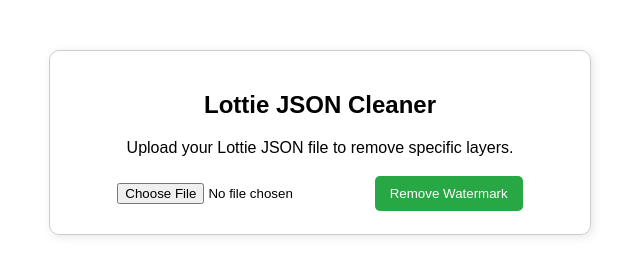
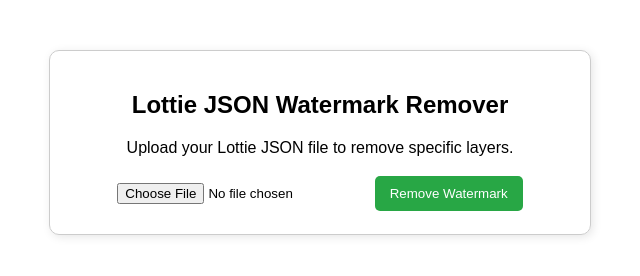
Before and after one commit to omid-d3v/lottie-watermark-remover, a plain HTML site: page index.html in a window 1280 px wide. Shown: the whole page, without its empty margins (320-960 px from the left). Drawn offline with Linux system fonts and the light colour scheme.

Commit message:
Update index.html

```diff
--- a/index.html
+++ b/index.html
@@ -36,7 +36,7 @@
 </head>
 <body>
     <div class="container">
-        <h2>Lottie JSON Cleaner</h2>
+        <h2>Lottie JSON Watermark Remover</h2>
         <p>Upload your Lottie JSON file to remove specific layers.</p>
         <input type="file" id="jsonFile" accept="application/json">
         <button onclick="processFile()">Remove Watermark</button>
```
